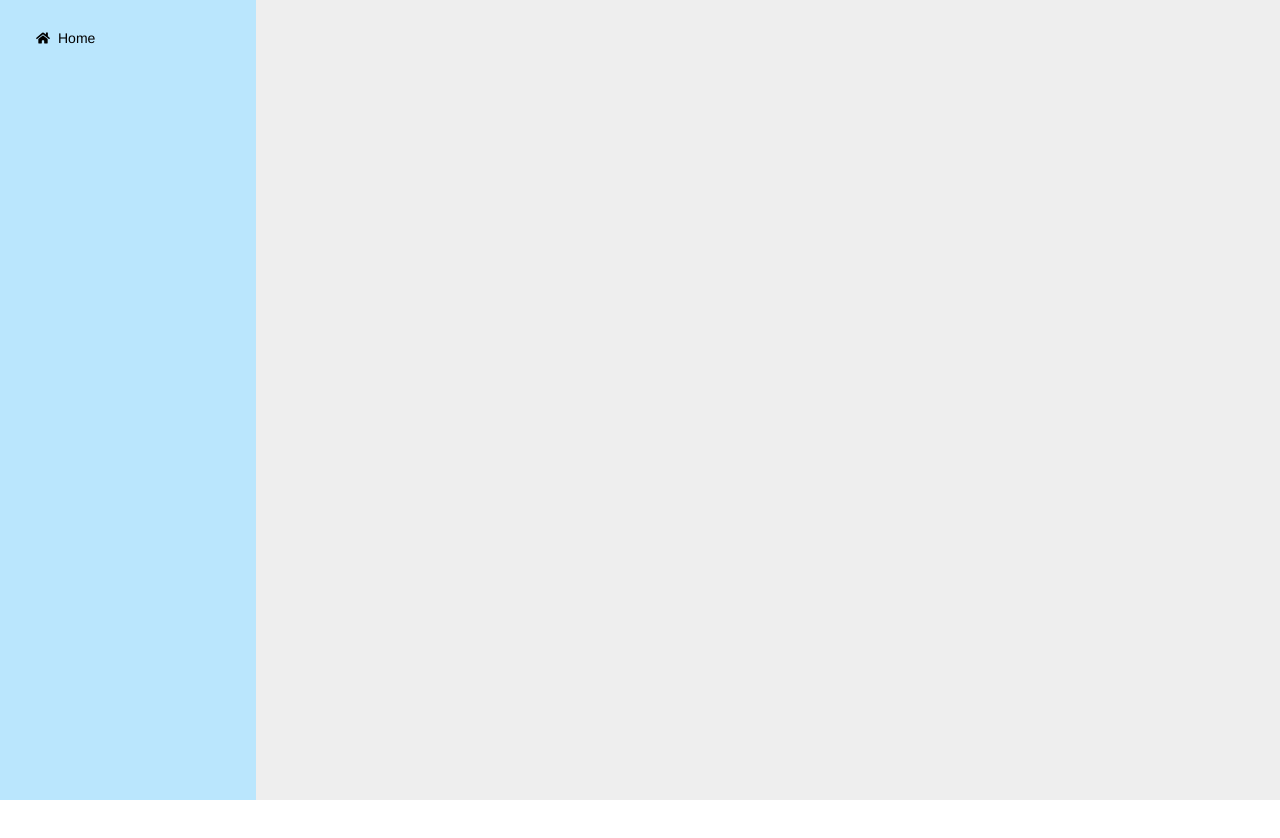
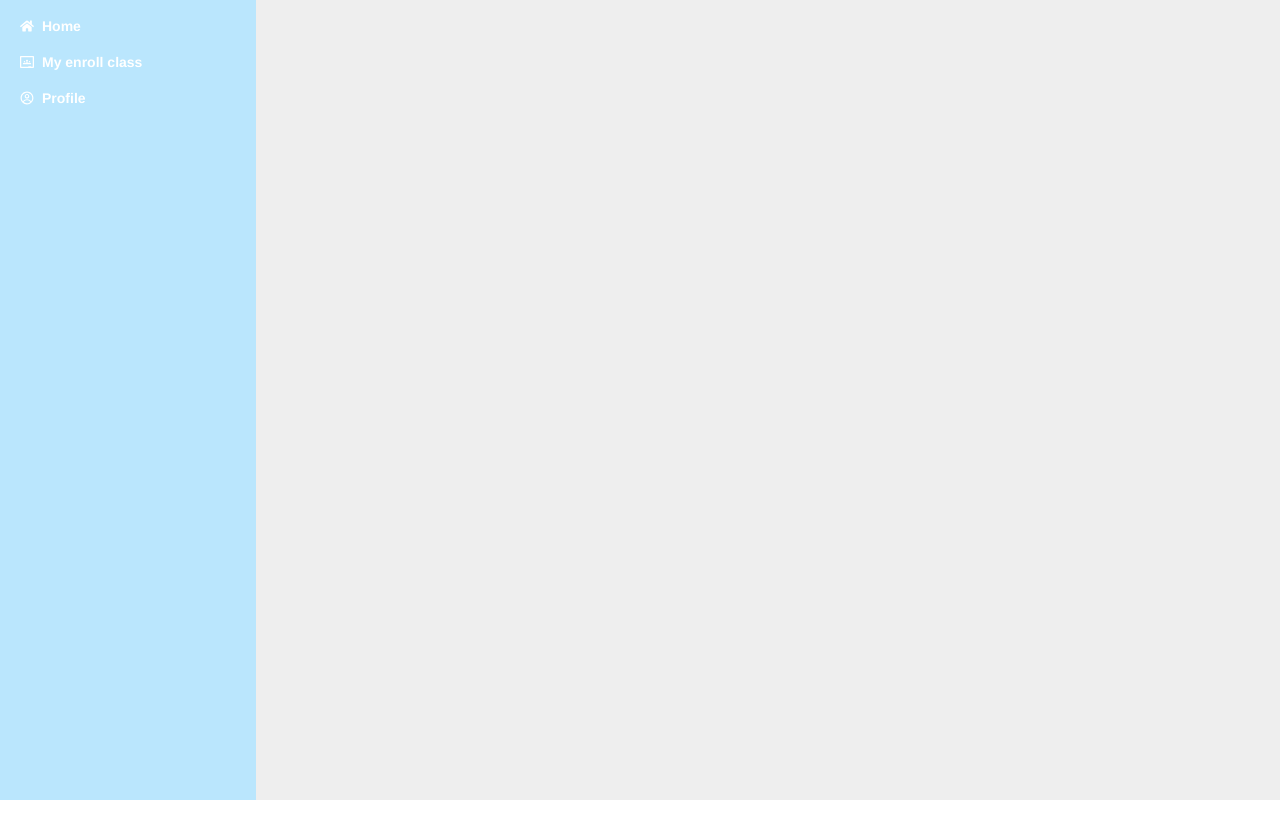
Before and after one commit to MdShuvo18/LearnBridge, a React (Vite) app: page /dashbord in a window 1280 px wide. Shown: the top 838 px of the page. After the commit the page ends 800 px from the top, so only its background shows below. Built offline with nearby package versions, Linux system fonts and the light colour scheme; no server answers.

Commit message:
dropdown added to the dashboard done

```diff
--- a/src/Dashbord/Dashbord.jsx
+++ b/src/Dashbord/Dashbord.jsx
@@ -1,19 +1,50 @@
+import { CgProfile } from "react-icons/cg";
 import { FaHome } from "react-icons/fa";
+import { SiGoogleclassroom } from "react-icons/si";
 import { NavLink, Outlet } from "react-router-dom";
 
 
 const Dashbord = () => {
     return (
-        <div>
-            <div className="w-64 min-h-screen bg-sky-200">
-                <ul className="menu p-5">
+        <div className="flex">
+            <div className="dropdown">
+                <div tabIndex={0} role="button" className="btn btn-ghost lg:hidden">
+                    <svg xmlns="http://www.w3.org/2000/svg" className="h-5 w-5" fill="none" viewBox="0 0 24 24" stroke="currentColor"><path strokeLinecap="round" strokeLinejoin="round" strokeWidth="2" d="M4 6h16M4 12h8m-8 6h16" /></svg>
+                </div>
+                <ul tabIndex={0} className="menu menu-sm dropdown-content mt-3 z-[1] p-2 shadow bg-base-100 rounded-box w-52">
                     <li>
                         <NavLink to="/">
                             <FaHome></FaHome>
                             Home</NavLink>
+                        <NavLink to="/dashbord/myenrollclass">
+                            <SiGoogleclassroom />
+                            My enroll class</NavLink>
+                        <NavLink to="/dashbord/studentprofile">
+                            <CgProfile />
+                            Profile</NavLink>
                     </li>
                 </ul>
             </div>
+            <div className="navbar-center hidden lg:flex">
+                <div className="w-64 min-h-screen bg-sky-200">
+                    <ul className="menu menu-horizontal px-1 text-white font-semibold">
+                        <li>
+                            <NavLink to="/">
+                                <FaHome></FaHome>
+                                Home</NavLink>
+                            <NavLink to="/dashbord/myenrollclass">
+                                <SiGoogleclassroom />
+                                My enroll class</NavLink>
+                            <NavLink to="/dashbord/studentprofile">
+                                <CgProfile />
+                                Profile</NavLink>
+                        </li>
+                    </ul>
+                </div>
+            </div>
+
+
+
             <div className="flex-1 p-8">
                 <Outlet></Outlet>
             </div>
--- /dev/null
+++ b/src/Dashbord/Student/MyEnrollClass.jsx
@@ -0,0 +1,10 @@
+
+const MyEnrollClass = () => {
+    return (
+        <div>
+            shuvo
+        </div>
+    );
+};
+
+export default MyEnrollClass;
--- /dev/null
+++ b/src/Dashbord/Student/StudentProfile.jsx
@@ -0,0 +1,11 @@
+
+
+const StudentProfile = () => {
+    return (
+        <div>
+            student profile
+        </div>
+    );
+};
+
+export default StudentProfile;
```
Also changed, not shown: src/Routes/Routes.jsx (+11 -1 lines).
